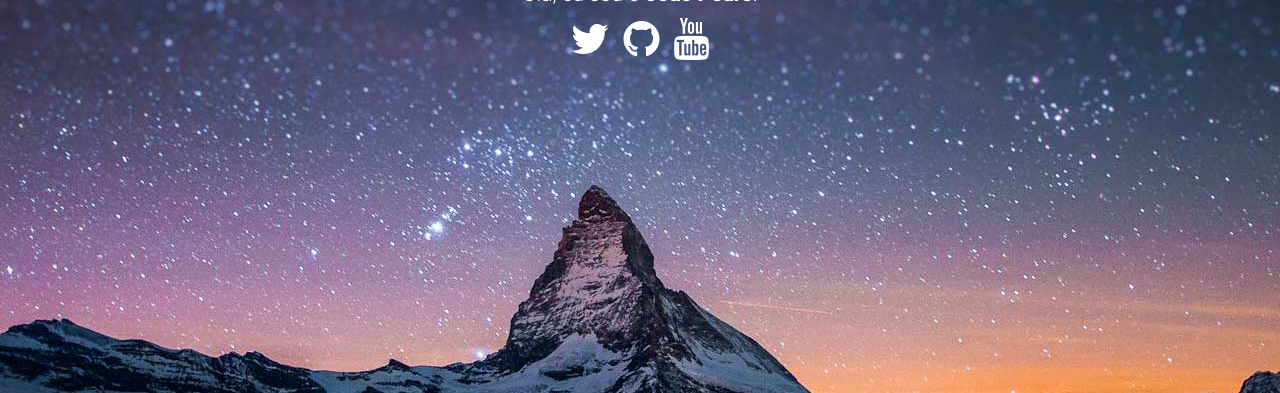
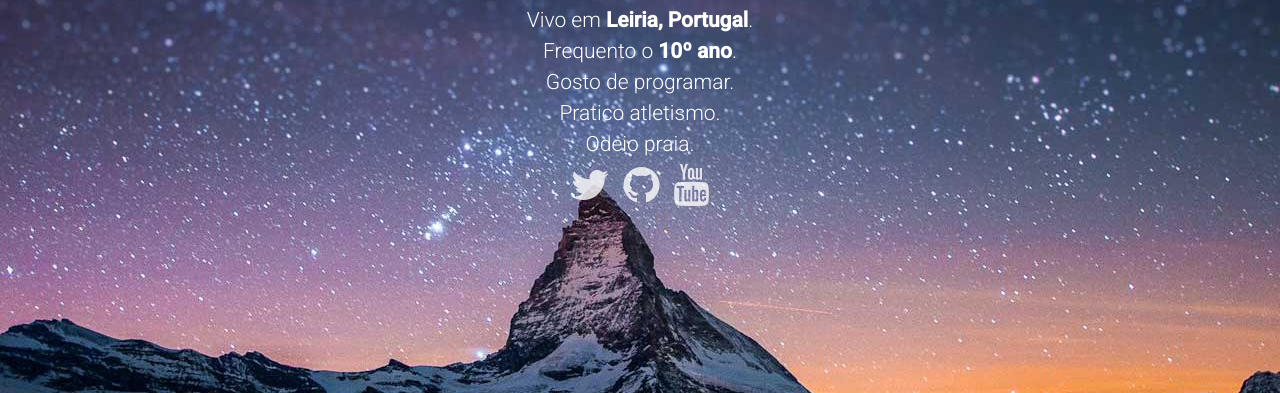
Before and after one commit to joaopms/joaopms.net, a PHP site: page / in a window 1280 px wide. Shown: the part 407-800 px from the top of the page. Run offline with PHP 8.4, Linux system fonts and the light colour scheme; some libraries are stand-ins or nearby versions.

Commit message:
Talking about me

```diff
--- a/css/style.css
+++ b/css/style.css
@@ -21,19 +21,16 @@ html {
 
 i {
   margin: 0 5px;
+  opacity: 0.8;
 }
 
 i:hover {
-  opacity: .7;
-}
-
-img:hover {
-  opacity: .7;
+  opacity: 1.0;
 }
 
 p {
   font-size: 1.5em;
-  font-height: 1.35em;
+  line-height: 1em;
   font-weight: 300;
   margin-top: 8px;
   text-align: center;
--- a/index.html
+++ b/index.html
@@ -23,7 +23,14 @@
   <body>
     <div class="content">
       <img src="http://www.gravatar.com/avatar/c9c80cb38bf788360caaa8573d4610da?s=128" alt="João Pedro" class="img-circle img-thumbnail center-block">
-      <p>Olá, eu sou o <strong>João Pedro</strong>.<p>
+
+      <p>Olá, chamo-me <strong>João Pedro</strong>.<p>
+      <p>Vivo em <strong>Leiria, Portugal</strong>.<p>
+      <p>Frequento o <strong>10º ano</strong>.</p>
+      <p>Gosto de programar.<p>
+      <p>Pratico atletismo.</p>
+      <p>Odeio praia.</p>
+
       <div class="social">
         <i class="fa fa-twitter fa-3x"></i>
         <i class="fa fa-github fa-3x"></i>
```
